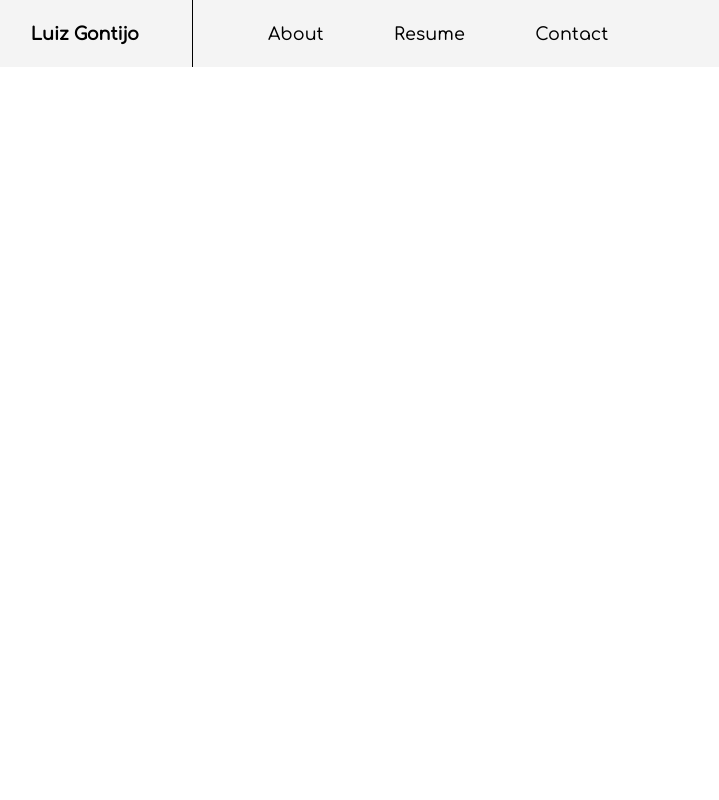
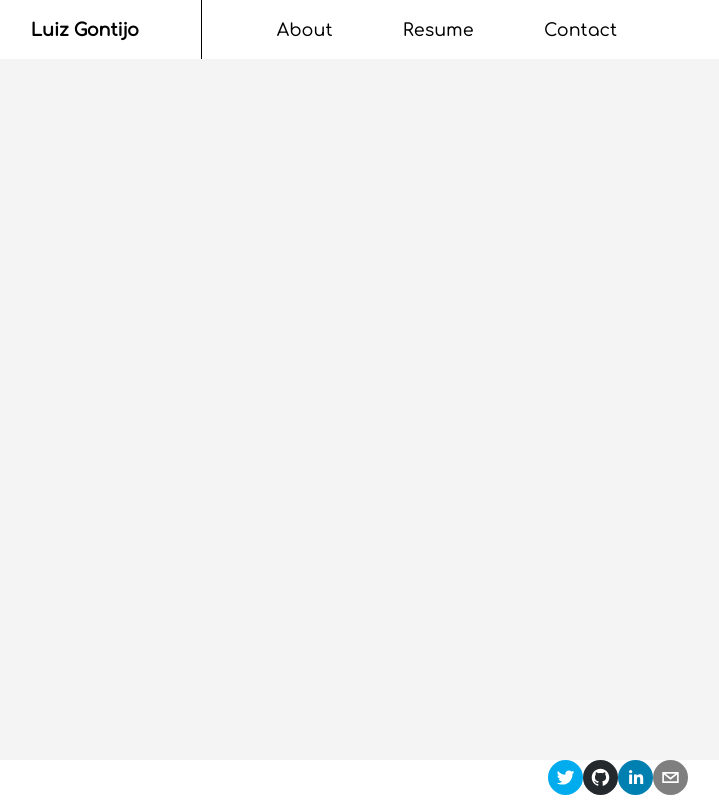
Before and after one commit to lgontijojr/Personal-Website, a React (Create React App) app: page / in a window 1280 px wide. Shown: the whole page, without its empty margins (22-741 px from the left). Built offline with nearby package versions, Linux system fonts and the light colour scheme.

Commit message:
Footer v1

```diff
--- a/src/App.js
+++ b/src/App.js
@@ -1,12 +1,15 @@
 import { BrowserRouter as Router } from "react-router-dom";
+import Footer from "./components/Footer";
+import TopNav from "./components/TopNav";
 
-import TopNav from "./components/TopNav";
+import "./css/_app.css";
 
 function App() {
   return (
     <div className="App">
       <Router>
         <TopNav></TopNav>
+        <Footer></Footer>
       </Router>
     </div>
   );
--- a/src/components/Footer.jsx
+++ b/src/components/Footer.jsx
@@ -0,0 +1,29 @@
+import React from "react";
+import { SocialIcon } from "react-social-icons";
+
+import "../css/components/_footer.css";
+
+function Footer() {
+  return (
+    <footer id="footer">
+      <SocialIcon
+        url="https://twitter.com/"
+        style={{ height: "35px", width: "35px" }}
+      />
+      <SocialIcon
+        url="https://github.com/lgontijojr"
+        style={{ height: "35px", width: "35px" }}
+      />
+      <SocialIcon
+        url="https://www.linkedin.com/in/lgontijojr/"
+        style={{ height: "35px", width: "35px" }}
+      />
+      <SocialIcon
+        url="mailto:lgontijojr@gmail.com"
+        style={{ height: "35px", width: "35px" }}
+      />
+    </footer>
+  );
+}
+
+export default Footer;
--- /dev/null
+++ b/src/css/_app.css
@@ -0,0 +1,3 @@
+body {
+  background-color: #f4f4f4;
+}
--- a/src/css/components/_footer.css
+++ b/src/css/components/_footer.css
@@ -0,0 +1,11 @@
+@import url("https://fonts.googleapis.com/css2?family=Comfortaa:wght@500&display=swap");
+
+#footer {
+  position: absolute;
+  bottom: 0;
+  width: 100%;
+  height: 2.5rem;
+  background-color: white;
+  left: 0;
+  text-align: center;
+}
--- a/src/css/components/_topNav.css
+++ b/src/css/components/_topNav.css
@@ -5,10 +5,10 @@
   top: 0;
   position: fixed;
   width: 100%;
-  background-color: #f4f4f4;
+  background-color: white;
   font-family: "Comfortaa", cursive;
   display: inline-flex;
-  line-height: 2em;
+  line-height: 1.5em;
 }
 
 #navigation {
@@ -19,7 +19,7 @@
 #name {
   margin: 1em 0 1em 3em;
   font-size: 1.1em;
-  padding-right: 3em;
+  padding-right: 3.5em;
   font-weight: bold;
 }
 
```
Also changed, not shown: package.json (+2 -12 lines), 1 other file (tests, documents, lock files or other folders).
